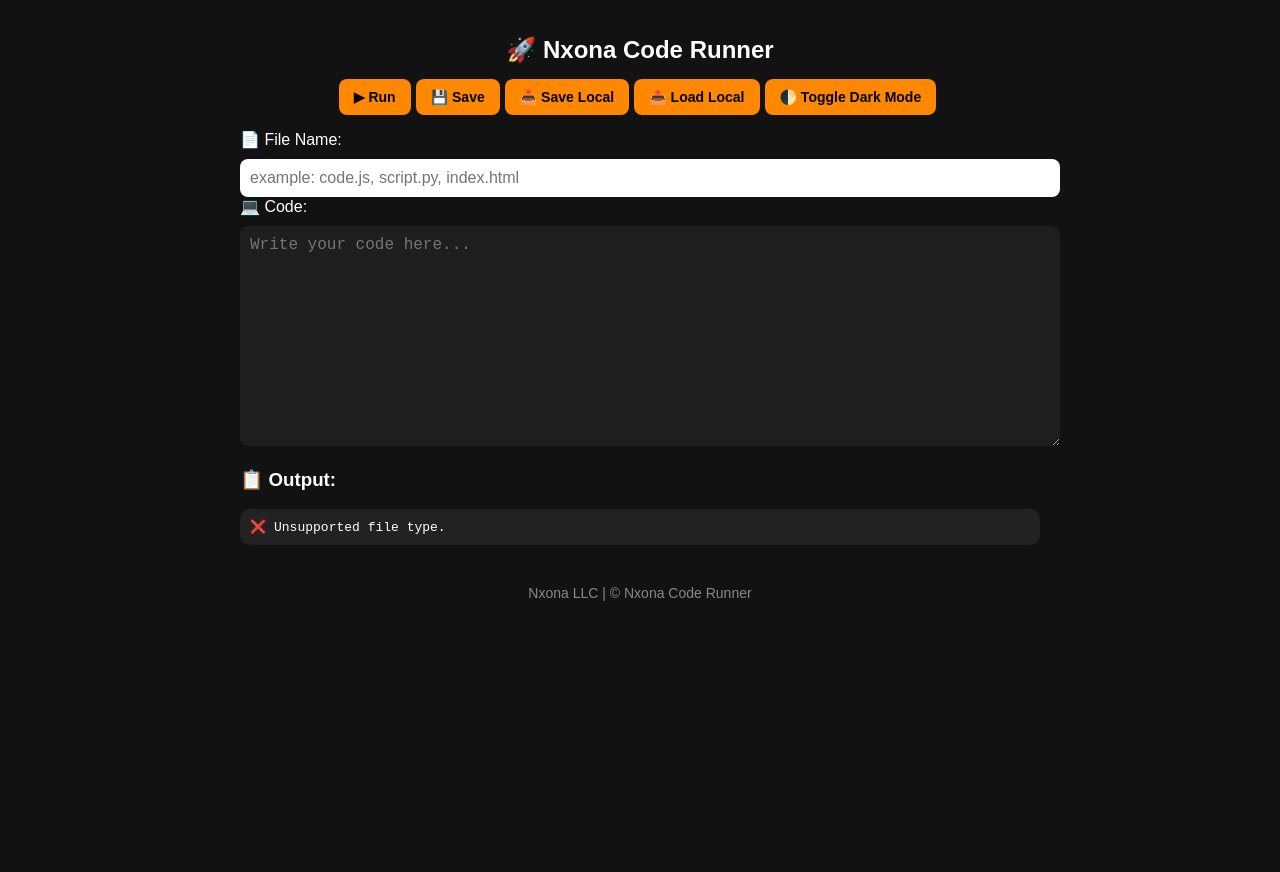
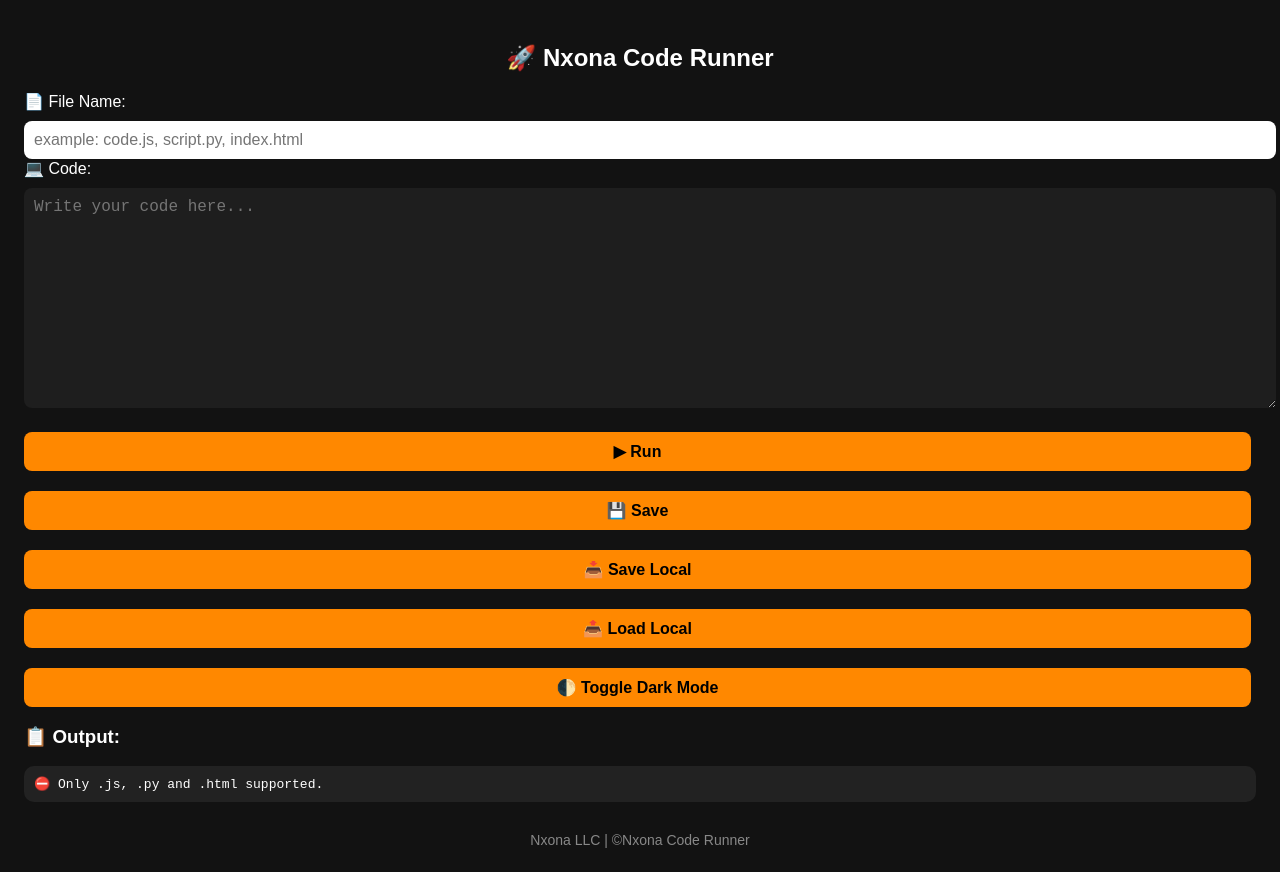
Before and after one commit to RxWorldX/nxona-code-runner, a plain HTML site: page index.html in a window 1280 px wide. Both pictures are taken after a click on the button "▶ Run". Before the commit the page ends 800 px from the top, so only its background shows below. Drawn offline with Linux system fonts and the light colour scheme.

Commit message:
Update index.html

```diff
--- a/index.html
+++ b/index.html
@@ -2,93 +2,32 @@
 <html>
 <head>
   <title>Nxona Code Runner</title>
-  <meta name="viewport" content="width=device-width, initial-scale=1.0" />
+  <script src="https://cdn.jsdelivr.net/pyodide/v0.23.4/full/pyodide.js"></script>
   <style>
-    body {
-      background: #121212;
-      color: white;
-      font-family: sans-serif;
-      padding: 1rem;
-      transition: 0.3s;
-      max-width: 800px;
-      margin: auto;
-    }
-
-    textarea, input {
-      width: 100%;
-      margin-top: 10px;
-      padding: 10px;
-      border-radius: 8px;
-      border: none;
-      font-size: 16px;
-    }
-
-    textarea {
-      height: 200px;
-      background: #1e1e1e;
-      color: #0f0;
-    }
-
-    button {
-      background: #ff8800;
-      color: black;
-      font-weight: bold;
-      border: none;
-      border-radius: 8px;
-      padding: 10px 15px;
-      margin: 5px 5px 5px 0;
-      font-size: 14px;
-      cursor: pointer;
-    }
-
-    pre {
-      background: #222;
-      padding: 10px;
-      border-radius: 10px;
-      white-space: pre-wrap;
-      margin-top: 10px;
-    }
-
-    .dark {
-      background: #ffffff;
-      color: #000000;
-    }
-
-    .dark textarea {
-      background: #e0e0e0;
-      color: #000;
-    }
-
-    .dark pre {
-      background: #f5f5f5;
-      color: #111;
-    }
-
-    .center-title {
-      text-align: center;
-      margin-bottom: 10px;
-    }
-
-    .button-row {
-      display: flex;
-      flex-wrap: wrap;
-      justify-content: center;
-      margin-bottom: 10px;
-    }
-
-    footer {
-      margin-top: 40px;
-      text-align: center;
-      font-size: 14px;
-      color: #888;
-    }
+    body { background: #121212; color: white; font-family: sans-serif; padding: 1rem; transition: 0.3s; }
+    textarea, input, button { width: 100%; margin-top: 10px; padding: 10px; border-radius: 8px; border: none; font-size: 16px; }
+    textarea { height: 200px; background: #1e1e1e; color: #0f0; }
+    button { background: #ff8800; color: black; font-weight: bold; margin-right: 5px; }
+    pre { background: #222; padding: 10px; border-radius: 10px; white-space: pre-wrap; margin-top: 10px; }
+    iframe { width: 100%; height: 300px; border: 1px solid #444; margin-top: 10px; border-radius: 10px; background: #fff; }
+    .dark { background: #ffffff; color: #000000; }
+    .dark textarea { background: #e0e0e0; color: #000; }
+    .dark pre { background: #f5f5f5; color: #111; }
+    .center { text-align: center; }
+    .toolbar { display: flex; flex-wrap: wrap; justify-content: center; gap: 10px; margin: 10px 0; }
+    footer { text-align: center; margin-top: 30px; color: #888; font-size: 14px; }
   </style>
 </head>
 <body>
+  <h2 class="center">🚀 Nxona Code Runner</h2>
 
-  <h2 class="center-title">🚀 Nxona Code Runner</h2>
+  <label>📄 File Name:</label>
+  <input type="text" id="filename" placeholder="example: code.js, script.py, index.html" />
 
-  <div class="button-row">
+  <label>💻 Code:</label>
+  <textarea id="code" placeholder="Write your code here..."></textarea>
+
+  <div class="toolbar">
     <button onclick="runCode()">▶ Run</button>
     <button onclick="saveToFile()">💾 Save</button>
     <button onclick="saveLocal()">📥 Save Local</button>
@@ -96,66 +35,80 @@
     <button onclick="toggleDark()">🌓 Toggle Dark Mode</button>
   </div>
 
-  <label>📄 File Name:</label>
-  <input type="text" id="filename" placeholder="example: code.js, script.py, index.html" />
-
-  <label>💻 Code:</label>
-  <textarea id="code" placeholder="Write your code here..."></textarea>
-
   <h3>📋 Output:</h3>
-  <pre id="output"></pre>
+  <pre id="output">Output will appear here...</pre>
+  <iframe id="htmlPreview" style="display:none;"></iframe>
 
   <footer>
-    Nxona LLC | © Nxona Code Runner
+    Nxona LLC | ©Nxona Code Runner
   </footer>
 
   <script>
+    let pyodideReady = false;
+    let pyodide = null;
+
+    async function loadPyodideOnce() {
+      if (!pyodideReady) {
+        document.getElementById("output").textContent = "⏳ Loading Python engine...";
+        pyodide = await loadPyodide();
+        pyodideReady = true;
+      }
+    }
+
     let darkMode = true;
-
     function toggleDark() {
       darkMode = !darkMode;
       document.body.classList.toggle("dark", !darkMode);
     }
 
-    function runCode() {
+    async function runCode() {
       const filename = document.getElementById("filename").value.trim();
       const code = document.getElementById("code").value;
       const output = document.getElementById("output");
+      const htmlPreview = document.getElementById("htmlPreview");
 
       if (filename.endsWith(".js")) {
         try {
           const result = eval(code);
           output.textContent = result ?? "✅ JS executed.";
+          htmlPreview.style.display = "none";
         } catch (e) {
           output.textContent = "❌ JS Error:\n" + e.message;
+          htmlPreview.style.display = "none";
+        }
+      } else if (filename.endsWith(".py")) {
+        await loadPyodideOnce();
+        try {
+          let result = await pyodide.runPythonAsync(code);
+          output.textContent = result ?? "✅ Python executed.";
+          htmlPreview.style.display = "none";
+        } catch (e) {
+          output.textContent = "❌ Python Error:\n" + e.message;
+          htmlPreview.style.display = "none";
         }
       } else if (filename.endsWith(".html")) {
-        const win = window.open();
-        win.document.write(code);
-        win.document.close();
-        output.textContent = "✅ HTML Rendered in New Tab.";
-      } else if (filename.endsWith(".py")) {
-        output.textContent = "⚠️ Python execution not supported in browser. Use save to run offline.";
+        const blob = new Blob([code], { type: "text/html" });
+        htmlPreview.src = URL.createObjectURL(blob);
+        htmlPreview.style.display = "block";
+        output.textContent = "✅ HTML Preview loaded below.";
       } else {
-        output.textContent = "❌ Unsupported file type.";
+        output.textContent = "⛔ Only .js, .py and .html supported.";
+        htmlPreview.style.display = "none";
       }
     }
 
     function saveToFile() {
       const filename = document.getElementById("filename").value.trim();
       const code = document.getElementById("code").value;
-
       if (!filename) {
         alert("⚠️ Enter file name first!");
         return;
       }
-
       const blob = new Blob([code], { type: "text/plain" });
       const link = document.createElement("a");
       link.href = URL.createObjectURL(blob);
       link.download = filename;
       link.click();
-
       document.getElementById("output").textContent = `✅ File saved: ${filename}`;
     }
 
```
